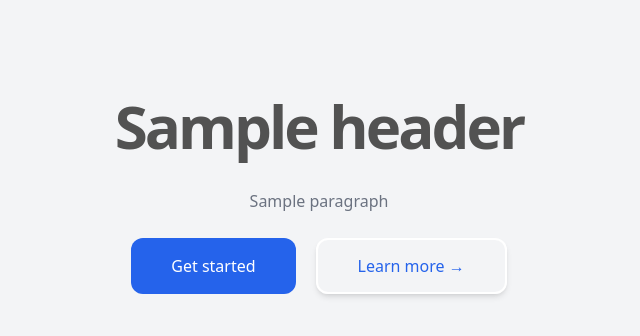
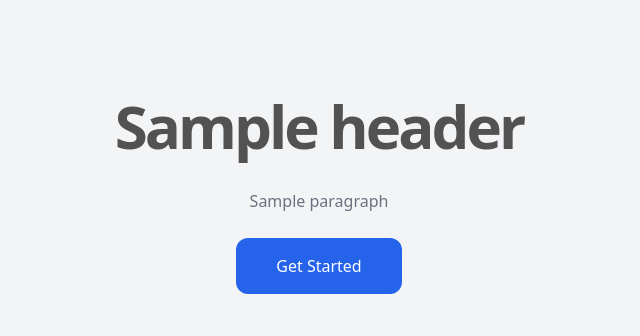
Before and after one commit to jgafnea/startup, a Flask app: template templates/index.html.j2 in a window 1280 px wide. Shown: the top 336 px of the page, without its empty margins (321-961 px from the left). Run offline with Flask 3, Linux system fonts and the light colour scheme; the template is opened without the code that fills it: most values are stand-ins (such as "Sample title", 1, 10 or a date in 2020); some libraries are stand-ins or nearby versions.

Commit message:
feat: add reload, lose other button

```diff
--- a/templates/index.html.j2
+++ b/templates/index.html.j2
@@ -28,20 +28,25 @@
                             <p class="max-w-xl mx-auto mt-8 text-base leading-relaxed text-gray-500">{{ paragraph }}</p>
                             <div class="flex justify-center w-full max-w-2xl gap-2 mx-auto mt-6">
                                 <div class="mt-3 rounded-lg sm:mt-0">
-                                    <button class="px-5 py-4 text-base font-medium text-center text-white transition duration-500 ease-in-out transform bg-blue-600 lg:px-10 rounded-xl hover:bg-blue-700 focus:outline-none focus:ring-2 focus:ring-offset-2 focus:ring-blue-500">
-                                        Get started
+                                    <button class="px-5 py-4 text-base font-medium text-center text-white transition duration-500 ease-in-out transform bg-blue-600 lg:px-10 rounded-xl hover:bg-blue-700 focus:outline-none focus:ring-2 focus:ring-offset-2 focus:ring-blue-500" onclick="reload()">
+                                    Get Started
                                     </button>
                                 </div>
-                                <div class="mt-3 rounded-lg sm:mt-0 sm:ml-3">
-                                    <button class="items-center block px-5 lg:px-10 py-3.5 text-base font-medium text-center text-blue-600 transition duration-500 ease-in-out transform border-2 border-white shadow-md rounded-xl focus:outline-none focus:ring-2 focus:ring-offset-2 focus:ring-gray-500">
-                                        Learn more →
-                                    </button>
-                                </div>
+                                <!-- <div class="mt-3 rounded-lg sm:mt-0 sm:ml-3"> -->
+                                <!--     <button class="items-center block px-5 lg:px-10 py-3.5 text-base font-medium text-center text-blue-600 transition duration-500 ease-in-out transform border-2 border-white shadow-md rounded-xl focus:outline-none focus:ring-2 focus:ring-offset-2 focus:ring-gray-500"> -->
+                                <!--         Learn more → -->
+                                <!--     </button> -->
+                                <!-- </div> -->
                             </div>
                         </div>
                     </div>
                 </div>
             </div>
         </section>
+        <script>
+            function reload() {
+                location.reload();
+            }
+        </script>
     </body>
 </html>
```
